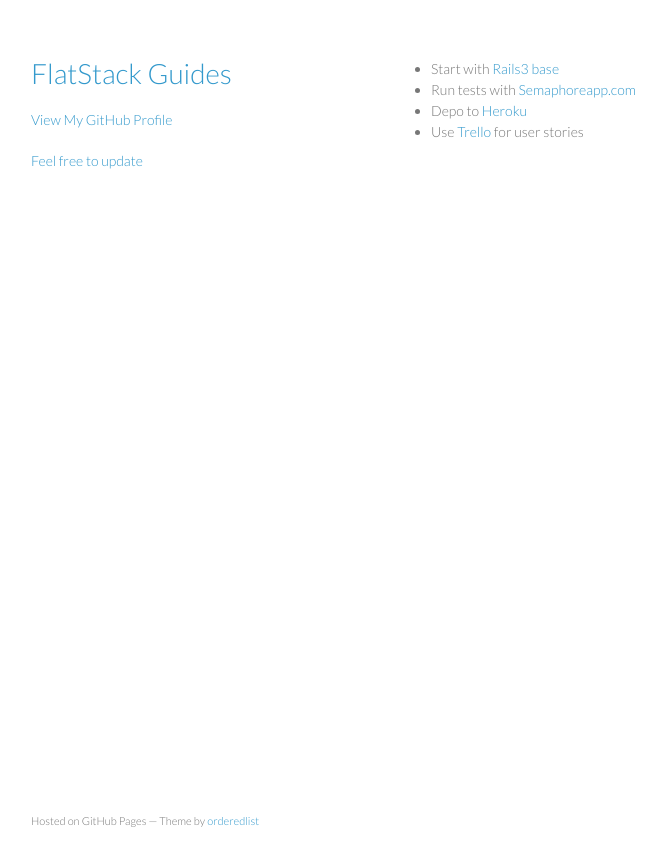
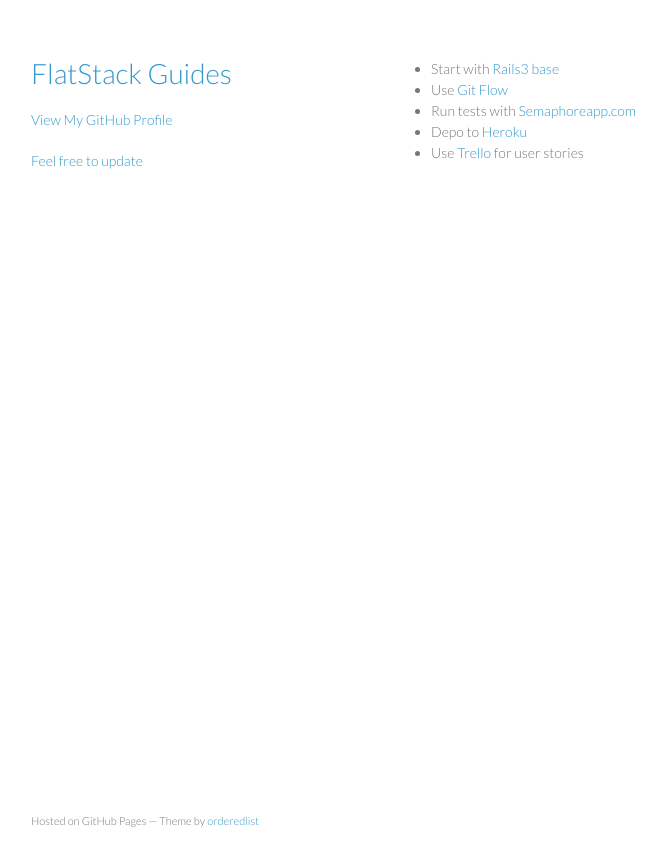
Before and after one commit to mike-burns/fs.github.com, a Jekyll site: the page built from dev/new-project-setup.md, in a window 1280 px wide. Shown: the top 866 px of the page, without its empty margins (179-845 px from the left). Built offline with Jekyll 4.4.1, drawn with Linux system fonts in a browser that asks for light colours.

Commit message:
Update dev/new-project-setup.md

```diff
--- a/dev/new-project-setup.md
+++ b/dev/new-project-setup.md
@@ -3,6 +3,7 @@ layout: default
 ---
 
 * Start with [Rails3 base](http://github.com/fs/rails3-base/)
+* Use [Git Flow](/dev/git-flow)
 * Run tests with [Semaphoreapp.com](/dev/ci-semaphoreapp)
 * Depo to [Heroku](/deploy/heroku)
 * Use [Trello](/management/trello) for user stories
```
